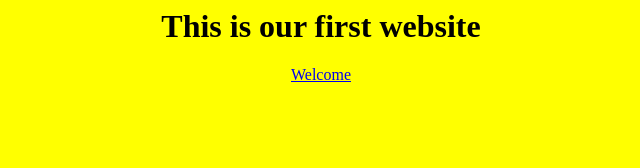
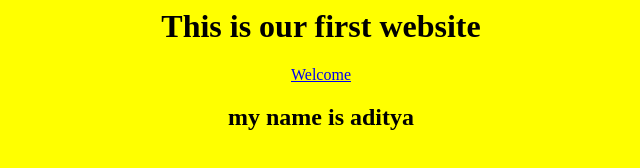
Before and after one commit to Adityapisal/firstweb, a plain HTML site: page index.html in a window 1280 px wide. Shown: the whole page, without its empty margins (319-959 px from the left). Drawn offline with Linux system fonts and the light colour scheme.

Commit message:
Update index.html

```diff
--- a/index.html
+++ b/index.html
@@ -5,5 +5,6 @@
     <body bgcolor="yellow">
        <center> <h1>This is our first website</h1><center></center>
        <a href="facebook.com">Welcome</a>
+           <h2>my name is aditya<h2>
     </body>
 </html>
```
